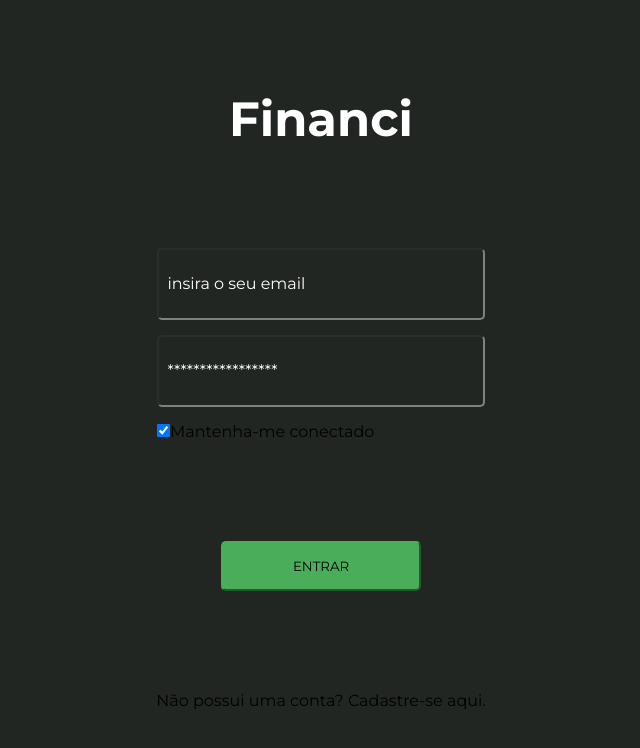
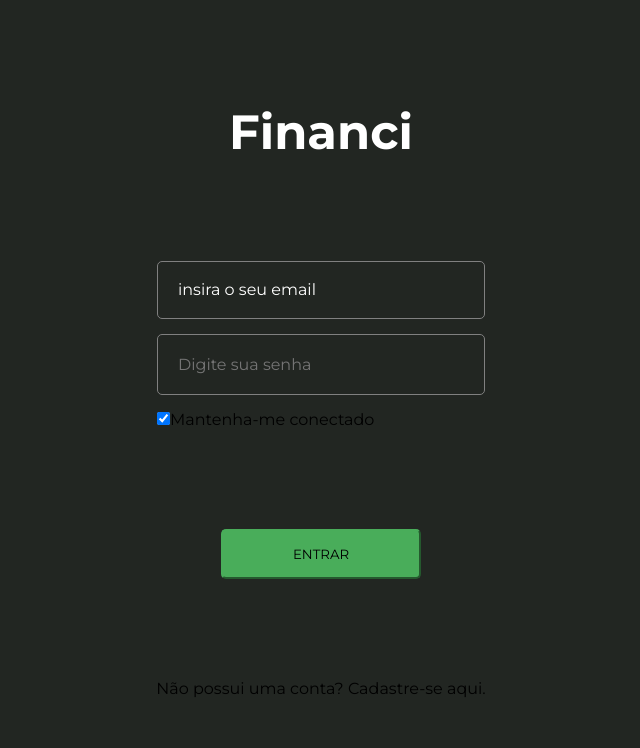
Before and after one commit to grupo-bala/financi-web-front-end, a Vue app: page /financi-web-front-end/login in a window 1280 px wide. Shown: the top 748 px of the page, without its empty margins (319-959 px from the left). Built offline with nearby package versions, Linux system fonts and the light colour scheme.

Commit message:
style: fix box style and change some dimensions

```diff
--- a/src/components/EmailBox.vue
+++ b/src/components/EmailBox.vue
@@ -1,18 +1,23 @@
 <template>
     <div class="email">
-        <input type="text" id="email_login" name="email" placeholder="  insira o seu email">
+        <input type="text" id="email_login" name="email" placeholder="insira o seu email">
     </div>
 </template>
 
-<style scoped>
+<style scoped lang="scss">
+.email {
+  width: 100%;
+  height: fit-content;
+}
+
 #email_login{
-  width: 328px;
-  height: 72px;
+  width: 100%;
+  border: 1px solid gray;
   border-radius: 5px;
-  border-color: gray;
   background: transparent;
-  box-shadow: none;
   color:  rgb(255, 255, 255);
+  outline: none;
+  padding: 20px;
 }
 
 ::placeholder{
--- a/src/components/PasswordBox.vue
+++ b/src/components/PasswordBox.vue
@@ -1,22 +1,20 @@
 <template>
     <div class="password">
-        <input type="password" id="password_login" name="password" placeholder="  *****************">
+        <input type="password" name="password" placeholder="Digite sua senha">
     </div>
 </template>
 
-<style scoped>
-#password_login{
+<style scoped lang="scss">
+@import "../colors.scss";
+
+input {
+  background: transparent;
   width: 328px;
-  height: 72px;
+  padding: 20px;
+  border: 1px solid gray;
   border-radius: 5px;
-  border-color: gray;
-  background: transparent;
-  box-shadow: none;
-  color:  rgb(255, 255, 255);
-}
-
-::placeholder{
-  font-size: 16px;
-  color: rgb(255, 255, 255);
+  outline: none;
+  color:  $text-color-white;
+  font-size: 1em;
 }
 </style>
```
